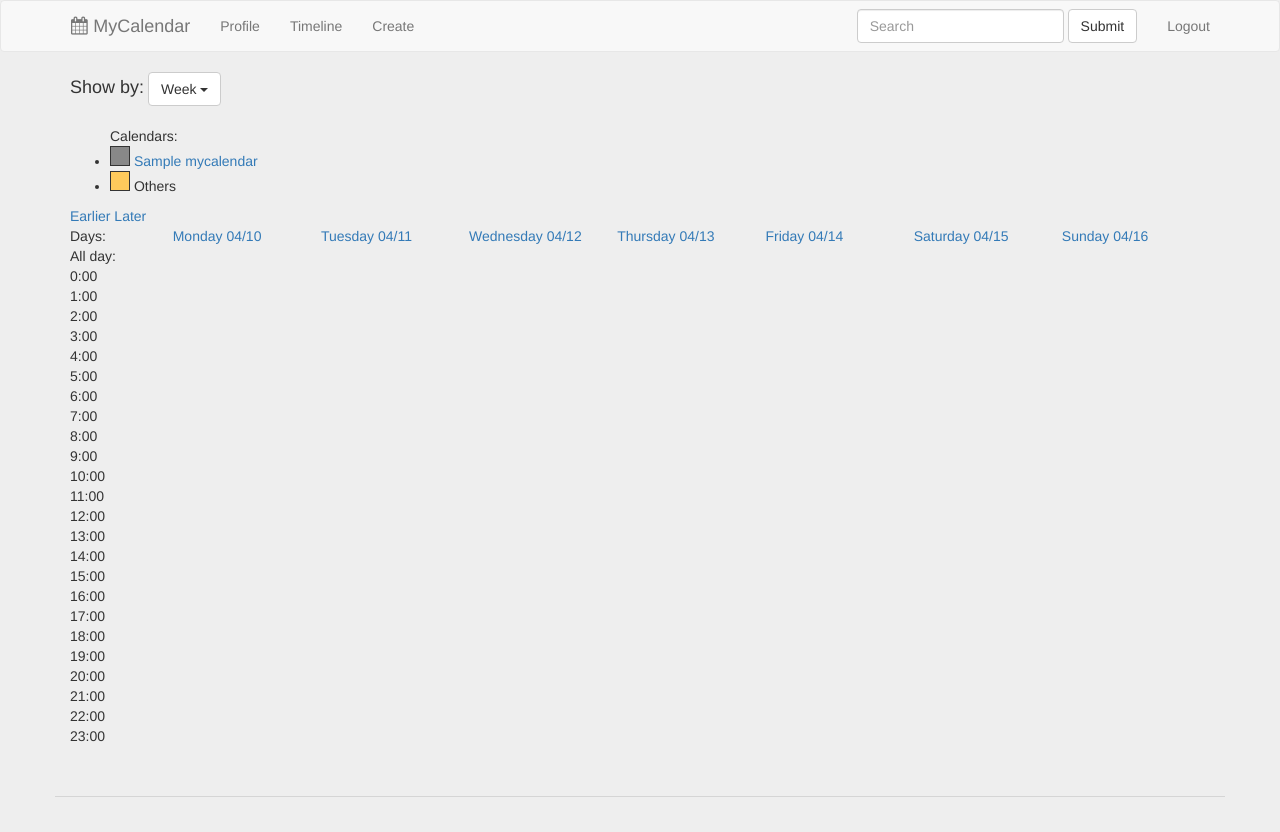
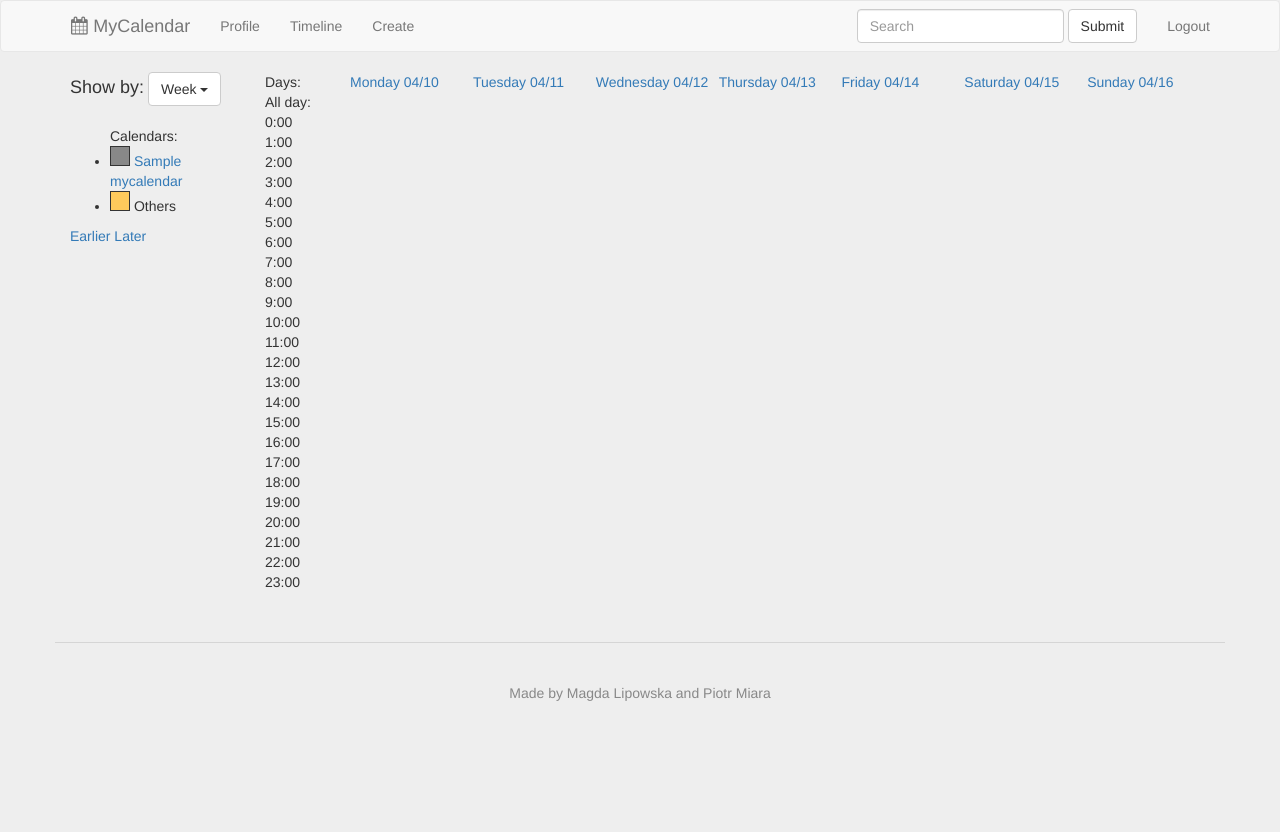
Before and after one commit to kasztanka/django_calendar, a Django app: page /week/2017-04-13 in a window 1280 px wide. Shown: the top 832 px of the page. After the commit the page ends 701 px from the top, so only its background shows below. Run offline with Django 3.2, Linux system fonts and the light colour scheme; a user stored in the database is signed in; tables that the repository leaves empty hold one stand-in row (values such as "Sample post"); some libraries are stand-ins or nearby versions.

Commit message:
Add divs for row and cols in day and week templates. Indentation in templates

```diff
--- a/my_calendar/templates/my_calendar/index.html
+++ b/my_calendar/templates/my_calendar/index.html
@@ -9,9 +9,9 @@
                 <h2 class="form-signin-heading">Sign in</h2>
                 <form method="POST" id="login-form" action="{% url 'my_calendar:user_login' %}">
                     {% csrf_token %}
-                    {% if login_errors %}
-                        <p>{{ login_errors }}</p>
-                    {% endif %}
+                {% if login_errors %}
+                    <p>{{ login_errors }}</p>
+                {% endif %}
                     <input id="id_username" class="form-control" placeholder="Username"
                         maxlength="150" name="username" type="text" required autofocus/>
                     <input id="id_password" class="form-control" placeholder="Password"
--- a/my_calendar/templates/my_calendar/month.html
+++ b/my_calendar/templates/my_calendar/month.html
@@ -6,6 +6,7 @@
 {% if date_errors %}
     <div>{{ date_errors }}</div>
 {% endif %}
+
 <div class="row">
     <div class="col-lg-2">
     {% include 'my_calendar/timeline_type.html' with show_by='Month' %}
--- a/my_calendar/templates/my_calendar/profile.html
+++ b/my_calendar/templates/my_calendar/profile.html
@@ -57,7 +57,7 @@
         <div class="col-lg-6">
             <h2>Other calendars</h2>
             {% if other_calendars %}
-                {% include 'my_calendar/calendars_table.html' with calendars=other_calendars only %}
+            {% include 'my_calendar/calendars_table.html' with calendars=other_calendars only %}
             {% else %}
                 <p>You don't take part in other users' calendars. Find some friends using search bar.</p>
             {% endif %}
--- a/my_calendar/templates/my_calendar/week.html
+++ b/my_calendar/templates/my_calendar/week.html
@@ -6,8 +6,9 @@
     <div>{{ date_errors }}</div>
 {% endif %}
 
+<div class="row">
+    <div class="col-lg-2">
     {% include 'my_calendar/timeline_type.html' with show_by='Week' %}
-
         <ul id="calendars">Calendars:
         {% for cal in calendars %}
             <li>
@@ -28,7 +29,8 @@
             <a id="earlier" href="/week/{{ earlier|date:'Y-m-d' }}">Earlier</a>
             <a id="later" href="/week/{{ later|date:'Y-m-d' }}">Later</a>
         </div>
-
+    </div>
+    <div class="col-lg-10">
         <div id="timeline" style="width:100%">
             <div id="header" style="float:left; width:100%; display:table;">
                 <div style="display:table-cell;">Days:</div>
@@ -79,7 +81,11 @@
             {% endfor %}
             </div>
         </div>
+    </div>
+</div>
 
+{% endblock content %}
+{% block scripts %}
 <script>
     const outer_height = $(".events").height();
     let event;
@@ -94,5 +100,4 @@
 {% endfor %}
 </script>
 <script src="{% static 'display_of_events.js' %}"></script>
-
-{% endblock content %}
+{% endblock scripts %}
```
Also changed, not shown: my_calendar/templates/my_calendar/day.html (+6 -2 lines). Lines whose indentation alone changed are shown as unchanged.
